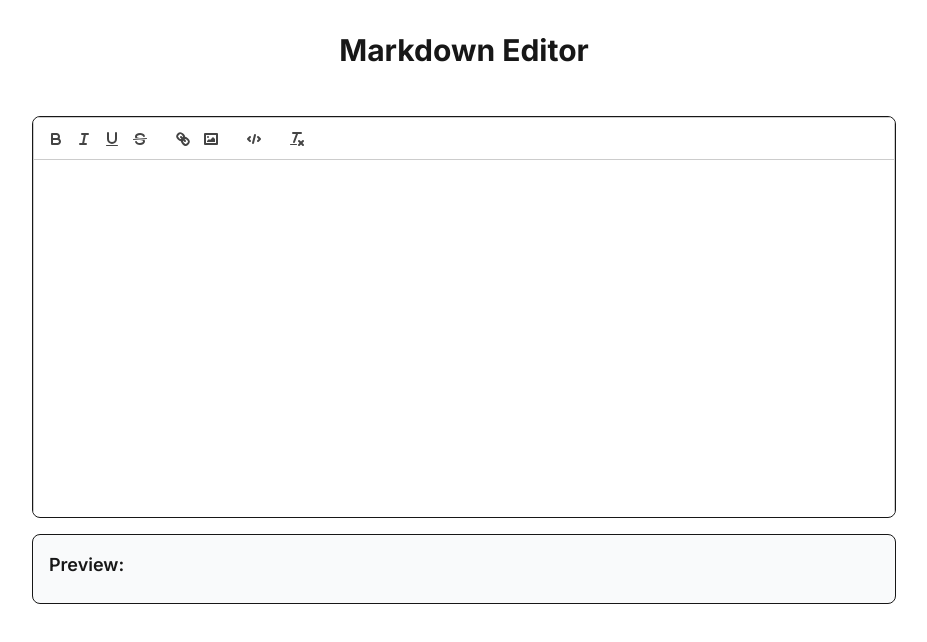
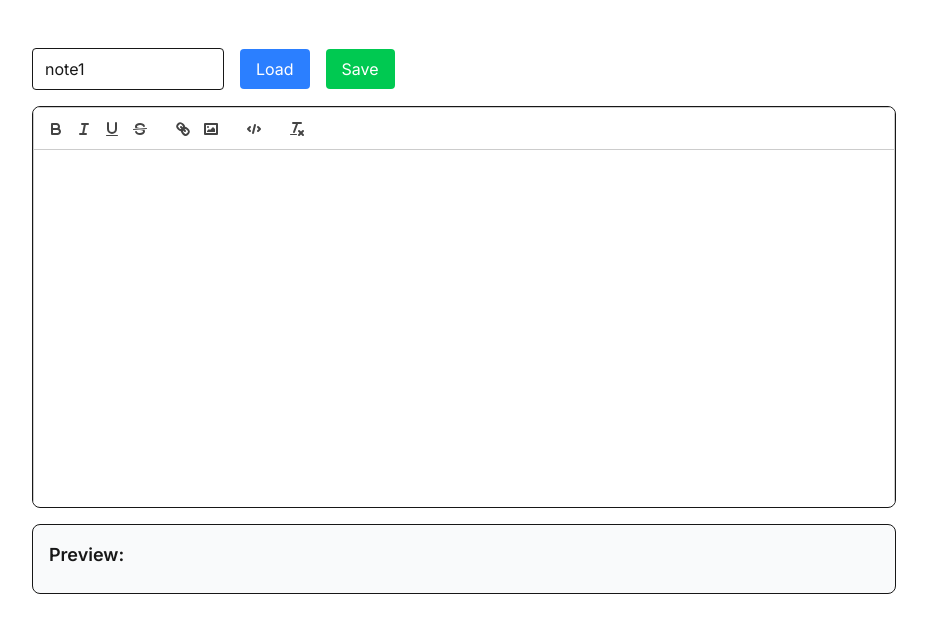
Before and after one commit to jonfleming/NoteShare, a Next.js app: page / in a window 1280 px wide. Shown: the top 642 px of the page, without its empty margins (176-1103 px from the left). Built offline with nearby package versions, Linux system fonts and the light colour scheme.

Commit message:
working load and save

```diff
--- a/app/page.tsx
+++ b/app/page.tsx
@@ -10,7 +10,6 @@ export default function Home() {
   return (
     <div className="min-h-screen">
       <main className="container mx-auto py-8">
-        <h1 className="text-3xl font-bold text-center mb-8">Markdown Editor</h1>
         <MarkdownEditor />
       </main>
     </div>
--- /dev/null
+++ b/data/note1.json
@@ -0,0 +1 @@
+{"content":"<p>This is a test of <strong>Bold</strong>, <em>Italic</em>, and <a href=\"http://jonfleming.com/\" rel=\"noopener noreferrer\" target=\"_blank\">Link</a>.</p><p><br></p><p>This is a code block:</p><pre class=\"ql-syntax\" spellcheck=\"false\">const name='jon';\n</pre><p><br></p><p>Tx clears formatting.</p><p><br></p>","updated":"2025-05-14T17:31:04.318Z"}
--- a/next.config.mjs
+++ b/next.config.mjs
@@ -1,6 +1,13 @@
 /** @type {import('next').NextConfig} */
 const nextConfig = {
-  /* config options here */
+  async rewrites() {
+    return [
+      {
+        source: '/api/:path*',
+        destination: 'http://localhost:4000/api/:path*',
+      },
+    ];
+  },
 };
 
 export default nextConfig;
--- a/package.json
+++ b/package.json
@@ -9,6 +9,8 @@
     "lint": "next lint"
   },
   "dependencies": {
+    "cors": "^2.8.5",
+    "express": "^5.1.0",
     "next": "14.1.0",
     "quill": "^1.3.7",
     "react": "^18.2.0",
--- a/server.js
+++ b/server.js
@@ -1,10 +1,16 @@
 const express = require('express');
 const path = require('path');
 const fs = require('fs/promises');
+const cors = require('cors');
 const app = express();
 const PORT = process.env.PORT || 4000;
 
 // Middleware
+app.use(cors({
+  origin: 'http://localhost:3000', // Allow requests from Next.js dev server
+  methods: ['GET', 'POST'],
+  allowedHeaders: ['Content-Type']
+}));
 app.use(express.json());
 app.use(express.static(path.join(__dirname)));
 
@@ -88,7 +94,12 @@ app.get('/api/notes', async (req, res) => {
 });
 
 // Serve the main app for all other routes
-app.get('*', (req, res) => {
+app.get('/', (req, res) => {
+  res.sendFile(path.join(__dirname, 'index.html'));
+});
+
+// Handle all other routes
+app.use((req, res) => {
   res.sendFile(path.join(__dirname, 'index.html'));
 });
 
--- a/src/components/MarkdownEditor.tsx
+++ b/src/components/MarkdownEditor.tsx
@@ -29,9 +29,63 @@ const formats = [
 
 export default function MarkdownEditor() {
   const [content, setContent] = useState('');
+  const [noteId, setNoteId] = useState('note1');
+  const loadNote = async () => {
+    try {
+      const response = await fetch(`http://localhost:4000/api/notes/${noteId}`, {
+        headers: {
+          'Accept': 'application/json'
+        }
+      });
+      if (!response.ok) throw new Error('Failed to load note');
+      const data = await response.json();
+      setContent(data.content);
+    } catch (error: any) {
+      const message = error?.message || 'An unknown error occurred';
+      alert('Error loading note: ' + message);
+    }
+  };
+
+  const saveNote = async () => {
+    try {
+      const response = await fetch(`http://localhost:4000/api/notes/${noteId}`, {
+        method: 'POST',
+        headers: {
+          'Content-Type': 'application/json',
+        },
+        body: JSON.stringify({ content }),
+      });
+      if (!response.ok) throw new Error('Failed to save note');
+      alert('Note saved successfully!');
+    } catch (error: any) {
+      const message = error?.message || 'An unknown error occurred';
+      alert('Error saving note: ' + message);
+    }
+  };
 
   return (
     <div className="w-full max-w-4xl mx-auto p-4">
+      <div className="flex gap-4 mb-4 items-center">
+        <input
+          type="text"
+          value={noteId}
+          onChange={(e) => setNoteId(e.target.value)}
+          className="border rounded px-3 py-2 w-48"
+          placeholder="Enter note ID"
+        />
+        <button
+          onClick={loadNote}
+          className="bg-blue-500 text-white px-4 py-2 rounded hover:bg-blue-600"
+        >
+          Load
+        </button>
+        <button
+          onClick={saveNote}
+          className="bg-green-500 text-white px-4 py-2 rounded hover:bg-green-600"
+        >
+          Save
+        </button>
+      </div>
       <div className="border rounded-lg overflow-hidden">
         <ReactQuill
           theme="snow"
```
Also changed, not shown: 1 other file (tests, documents, lock files or other folders).
